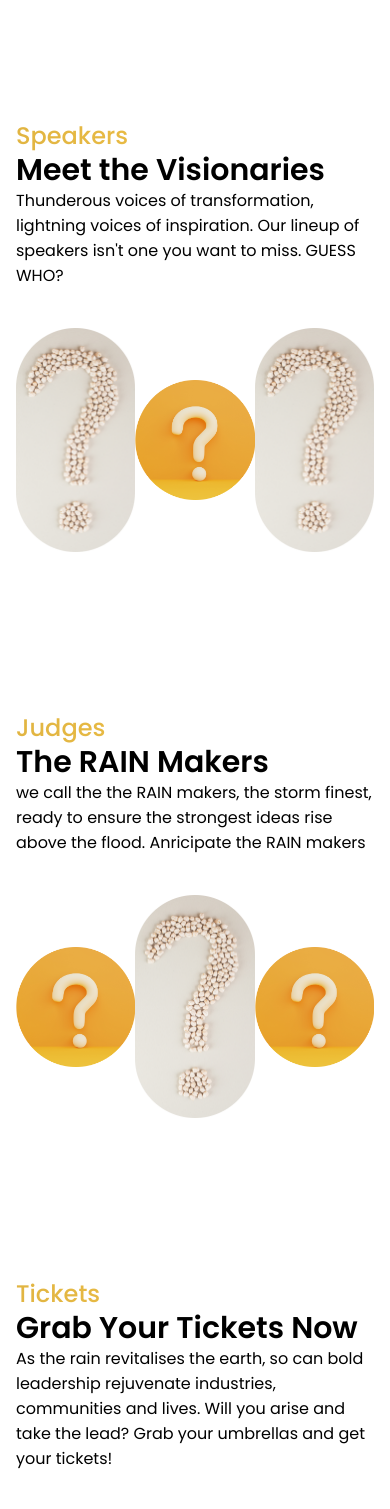
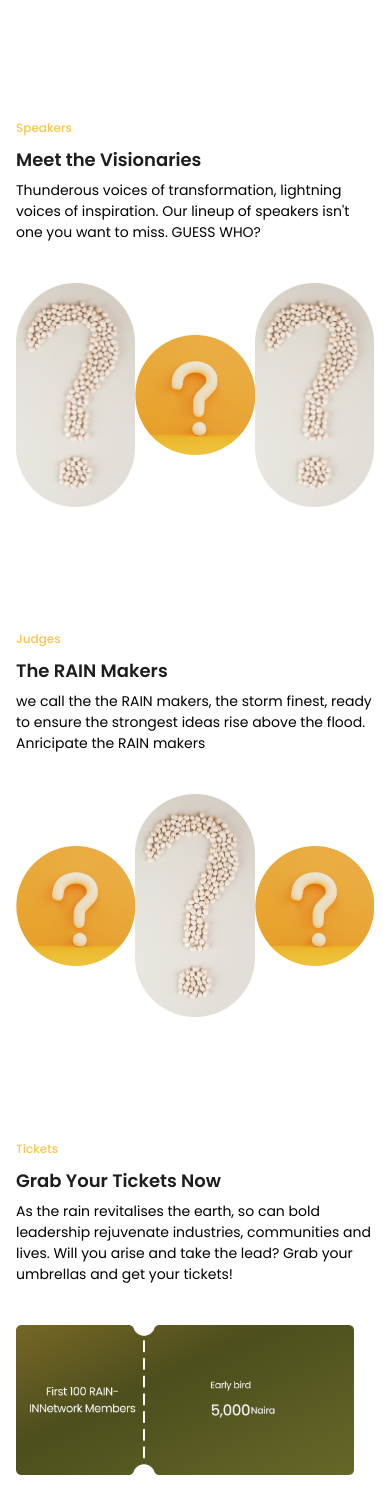
Before and after one commit to Moshood-Kausar/rain-summit, a Next.js app: page / in a window 390 px wide. Shown: the part 1300-2809 px from the top of the page. Built offline with nearby package versions, Linux system fonts and the light colour scheme.

Commit message:
corrected

```diff
--- a/app/components/Judges.jsx
+++ b/app/components/Judges.jsx
@@ -20,15 +20,15 @@ export default function Judges() {
   ];
 
   return (
-    <main className="flex flex-col gap-10 py-20">
+    <section className="flex flex-col gap-10 py-11">
       <div className="">
-        <h3 className="bg-gold-gradient bg-clip-text text-transparent text-2xl font-medium">
-          Judges
-        </h3>
+        <h3 className="text-primary text-xs md:text-2xl font-medium">Judges</h3>
 
         <div>
-          <h4 className="font-semibold text-3xl">The RAIN Makers</h4>
-          <p>{`we call the the RAIN makers, the storm finest, ready to ensure the strongest ideas rise above the flood. Anricipate the RAIN makers`}</p>
+          <h4 className="text-dark mt-2.5 text-lg md:text-3xl font-semibold">
+            The RAIN Makers
+          </h4>
+          <p className="text-sm md:text-lg mt-1.5">{`we call the the RAIN makers, the storm finest, ready to ensure the strongest ideas rise above the flood. Anricipate the RAIN makers`}</p>
         </div>
       </div>
 
@@ -44,6 +44,6 @@ export default function Judges() {
           </div>
         ))}
       </div>
-    </main>
+    </section>
   );
 }
--- a/app/components/Magazine.jsx
+++ b/app/components/Magazine.jsx
@@ -33,44 +33,55 @@ export default function Magazine() {
   const guidelineList = [
     {
       id: 1,
-      label: "Articles should be between 1-4 pages",
+      label: (
+        <p className="text-sm md:text-lg mt-1.5">
+          {"Articles should be between 1-4 pages,"}
+        </p>
+      ),
     },
     {
       id: 2,
-      label: "Content must be original and authored by you",
+      label: (
+        <p className="text-sm md:text-lg mt-1.5">
+          {"Content must be original and authored by you"}
+        </p>
+      ),
     },
     {
       id: 3,
-      label: "All articles are subject to approval",
+      label: (
+        <p className="text-sm md:text-lg mt-1.5">
+          {"All articles are subject to approval"}
+        </p>
+      ),
     },
     {
       id: 4,
       label: (
-        <p className="font-semibold">
-          {" "}
+        <p className="font-semibold text-sm md:text-lg mt-1.5">
           25,000 Naira will be paid for publication <br /> (
-          <span className="font-normal">
-            Exemptions fees apply to RAIN Alumni, Honrarary Professors, and
+          <span className="text-sm md:text-lg mt-1.5 font-normal">
+             Exemptions fees apply to RAIN Alumni, Honrarary Professors, and
             other distinguished Individuals and academics
           </span>
-          )
+           )
         </p>
       ),
     },
   ];
 
   return (
-    <main className="flex flex-col gap-8">
-      <section>
-        <h2 className="bg-gold-gradient bg-clip-text text-transparent text-2xl font-medium mb-5">
+    <main className="flex flex-col gap-7 py-11">
+      <section className="">
+        <h2 className="text-primary text-xs md:text-2xl font-medium">
           Magazine
         </h2>
 
         <div>
-          <h2 className="font-semibold text-3xl mb-4">
+          <h2 className="text-dark mt-2.5 text-lg md:text-3xl font-semibold">
             Call for Article Submissions
           </h2>
-          <p>
+          <p className="text-sm md:text-lg mt-1.5">
             Do you have compelling insights, a unique perspective, or an
             inspiring story to share? RAIN Magazine invites professors,
             storytellers, experts, and enthusiasts to contribute to its upcoming
@@ -82,7 +93,9 @@ export default function Magazine() {
       </section>
 
       <section className="my-5">
-        <h2 className="font-semibold text-2xl mb-4">Topics of interest</h2>
+        <h2 className="text-dark my-2.5 text-lg md:text-3xl font-semibold">
+          Topics of interest
+        </h2>
         <div className="grid grid-cols-1 md:grid-cols-2 lg:grid-cols-3 gap-4 md:gap-12">
           {topicInterest.map((item, index) => (
             <div
@@ -93,7 +106,7 @@ export default function Magazine() {
                   : "bg-[#F8C748] "
               }`}
             >
-              <p className="text-xs">{item.label}</p>
+              <p className="text-sm md:text-lg">{item.label}</p>
             </div>
           ))}
         </div>
@@ -102,7 +115,7 @@ export default function Magazine() {
       <section className="flex flex-col lg:flex-row items-center gap-10 mb-20">
         <div className="flex flex-col lg:w-1/2">
           <div className="">
-            <h2 className="font-semibold text-2xl mb-5">
+            <h2 className="text-dark my-2.5 text-lg md:text-3xl font-semibold mb-3">
               Submission Guidlines
             </h2>
 
@@ -119,9 +132,18 @@ export default function Magazine() {
           </div>
 
           <div className="mt-10">
-            <h2 className="font-semibold text-2xl">Deadline</h2>
-            <p className="mb-[14px]">Submit your entry before 20th December</p>
-            <Button variant={"outlined"} href="https://docs.google.com/forms/d/e/1FAIpQLSdit-q9YWzcZojGW_wBaQ_vjO7_CO_scDx1hu4AKy3Dt4Rymw/viewform">Submit an article</Button>
+            <h2 className="text-dark mt-2.5 text-lg md:text-3xl font-semibold">
+              Deadline
+            </h2>
+            <p className="text-sm md:text-lg my-1.5">
+              Submit your entry before 20th December
+            </p>
+            <Button
+              variant={"outlined"}
+              href="https://docs.google.com/forms/d/e/1FAIpQLSdit-q9YWzcZojGW_wBaQ_vjO7_CO_scDx1hu4AKy3Dt4Rymw/viewform"
+            >
+              Submit an article
+            </Button>
           </div>
         </div>
 
--- a/app/components/Speaker.jsx
+++ b/app/components/Speaker.jsx
@@ -22,13 +22,15 @@ export default function Speakers() {
   return (
     <main className="flex flex-col gap-10 py-20" id="speakers">
       <div className="">
-        <h3 className="bg-gold-gradient bg-clip-text text-transparent text-2xl font-medium">
+        <h3 className="text-primary text-xs md:text-2xl font-medium">
           Speakers
         </h3>
 
         <div>
-          <h4 className="font-semibold text-3xl">Meet the Visionaries</h4>
-          <p>{`Thunderous voices of transformation, lightning voices of inspiration. Our lineup of speakers isn't one you want to miss. GUESS WHO?`}</p>
+          <h4 className="text-dark mt-2.5 text-lg md:text-3xl font-semibold">
+            Meet the Visionaries
+          </h4>
+          <p className="text-sm md:text-lg mt-1.5">{`Thunderous voices of transformation, lightning voices of inspiration. Our lineup of speakers isn't one you want to miss. GUESS WHO?`}</p>
         </div>
       </div>
 
--- a/app/components/Ticket.jsx
+++ b/app/components/Ticket.jsx
@@ -5,13 +5,15 @@ export default function Ticket() {
   return (
     <section className="flex flex-col gap-10 py-20" id="tickets">
       <div>
-        <h2 className="bg-gold-gradient bg-clip-text text-transparent text-2xl font-medium">
+        <h2 className="text-primary text-xs md:text-2xl font-medium">
           Tickets
         </h2>
 
         <div>
-          <h2 className="font-semibold text-3xl">Grab Your Tickets Now</h2>
-          <p>
+          <h2 className="text-dark mt-2.5 text-lg md:text-3xl font-semibold">
+            Grab Your Tickets Now
+          </h2>
+          <p className="text-sm md:text-lg mt-1.5">
             As the rain revitalises the earth, so can bold leadership rejuvenate
             industries, communities and lives. Will you arise and take the lead?
             Grab your umbrellas and get your tickets!
@@ -41,7 +43,13 @@ export default function Ticket() {
       </div>
 
       <div>
-        <Button variant="primary" href="https://eventprime.co/e/rain-summit-1-0" className="!px-8">Get Tickets</Button>
+        <Button
+          variant="primary"
+          href="https://eventprime.co/e/rain-summit-1-0"
+          className="!px-8"
+        >
+          Get Tickets
+        </Button>
       </div>
     </section>
   );
```
